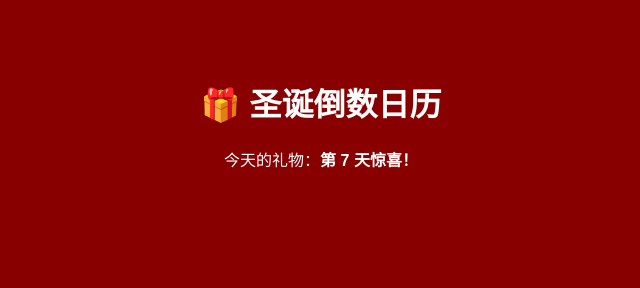
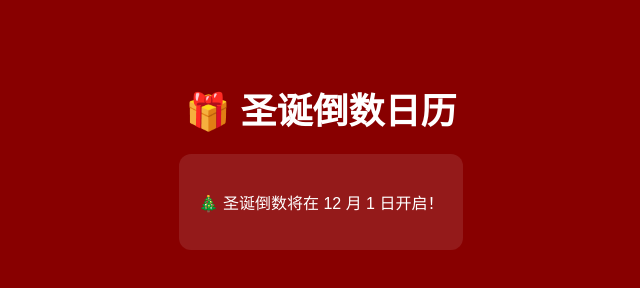
Before and after one commit to m-12539117-oss/christmas-system, a plain HTML site: page surprise.html in a window 1280 px wide. Shown: the whole page, without its empty margins (319-959 px from the left). Drawn offline with Linux system fonts and the light colour scheme.

Commit message:
Update surprise.html

```diff
--- a/surprise.html
+++ b/surprise.html
@@ -11,17 +11,64 @@
       text-align: center;
       padding: 50px;
     }
+    h1 {
+      font-size: 36px;
+      margin-bottom: 20px;
+    }
+    .gift-box {
+      background: rgba(255,255,255,0.1);
+      padding: 20px;
+      border-radius: 12px;
+      display: inline-block;
+      max-width: 400px;
+    }
   </style>
 </head>
 <body>
   <h1>🎁 圣诞倒数日历</h1>
-  <div id="gift"></div>
+  <div id="gift" class="gift-box"></div>
+
   <script>
-    const day = new Date().getDate();
-    if(day <= 25){
-      document.getElementById("gift").innerHTML = `<p>今天的礼物：<strong>第 ${day} 天惊喜！</strong></p>`;
+    const gifts = {
+      1: "一首温暖的圣诞歌 🎶",
+      2: "一张雪景壁纸 ❄️",
+      3: "一个圣诞笑话 😂",
+      4: "一段圣诞动画短片 📽️",
+      5: "一杯热可可的配方 ☕",
+      6: "一张圣诞贺卡 📝",
+      7: "一个小游戏链接 🎮",
+      8: "一段圣诞故事 📖",
+      9: "一张圣诞贴纸 🏷️",
+      10: "一段圣诞钢琴曲 🎹",
+      11: "一张圣诞灯饰照片 💡",
+      12: "一份圣诞曲奇食谱 🍪",
+      13: "一段圣诞舞蹈视频 💃",
+      14: "一张圣诞老人照片 🎅",
+      15: "一段圣诞祝福语 💌",
+      16: "一张圣诞树照片 🎄",
+      17: "一段圣诞颂歌合唱 🎤",
+      18: "一份圣诞手工教程 ✂️",
+      19: "一张圣诞邮票 📮",
+      20: "一段圣诞灯光秀视频 🌟",
+      21: "一张圣诞雪人照片 ⛄",
+      22: "一段圣诞烛光晚会视频 🕯️",
+      23: "一份圣诞派对邀请函 🎉",
+      24: "一段平安夜特别祝福 🌙",
+      25: "🎄 圣诞快乐！愿你今天充满喜乐与温暖 ❤️"
+    };
+
+    const today = new Date();
+    const day = today.getDate();
+    const month = today.getMonth() + 1; // 月份从0开始
+
+    const giftDiv = document.getElementById("gift");
+
+    if (month === 12 && day <= 25) {
+      giftDiv.innerHTML = `<p>今天的礼物：<strong>${gifts[day]}</strong></p>`;
+    } else if (month === 12 && day > 25) {
+      giftDiv.innerHTML = `<p>🎅 圣诞节已过，期待明年！</p>`;
     } else {
-      document.getElementById("gift").innerHTML = `<p>圣诞节已过，期待明年！</p>`;
+      giftDiv.innerHTML = `<p>🎄 圣诞倒数将在 12 月 1 日开启！</p>`;
     }
   </script>
 </body>
```
